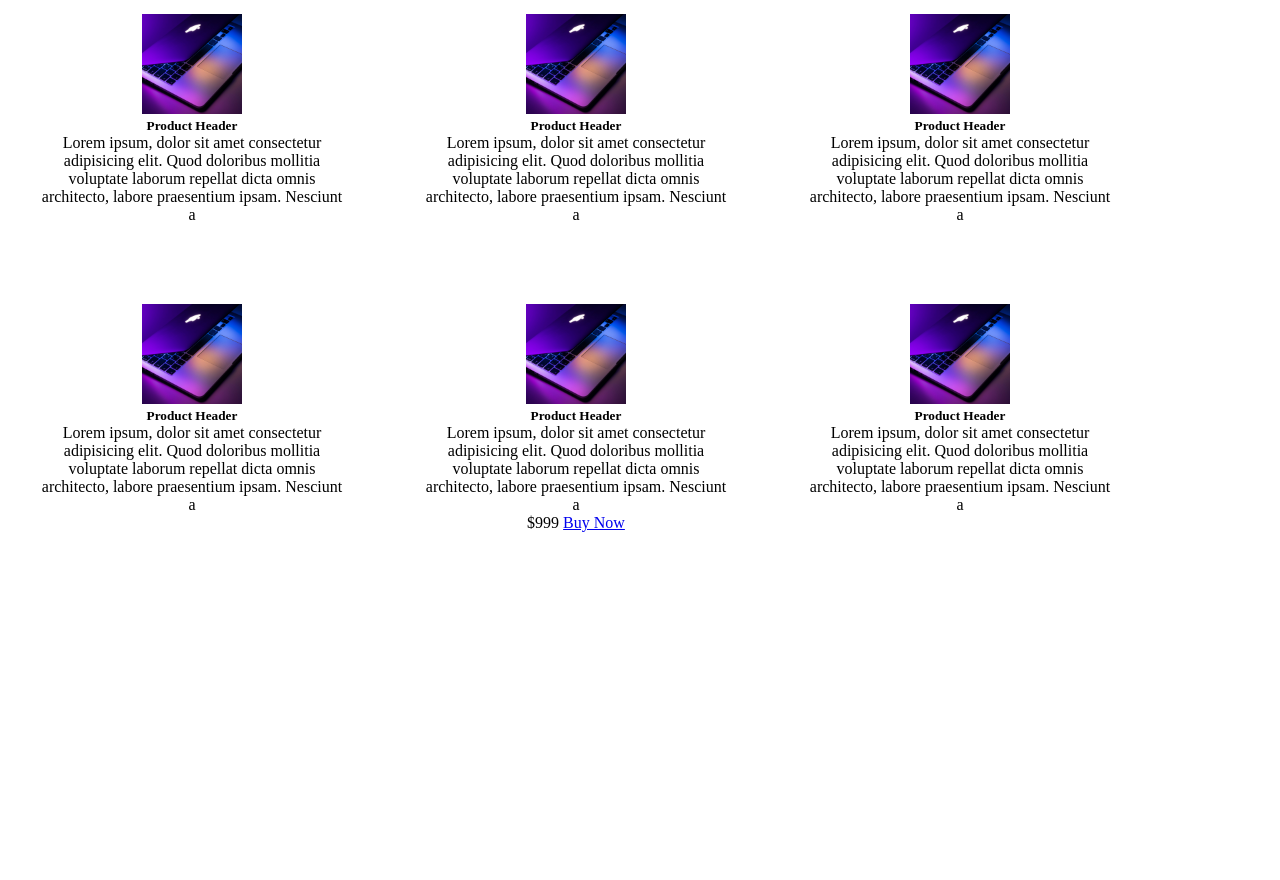
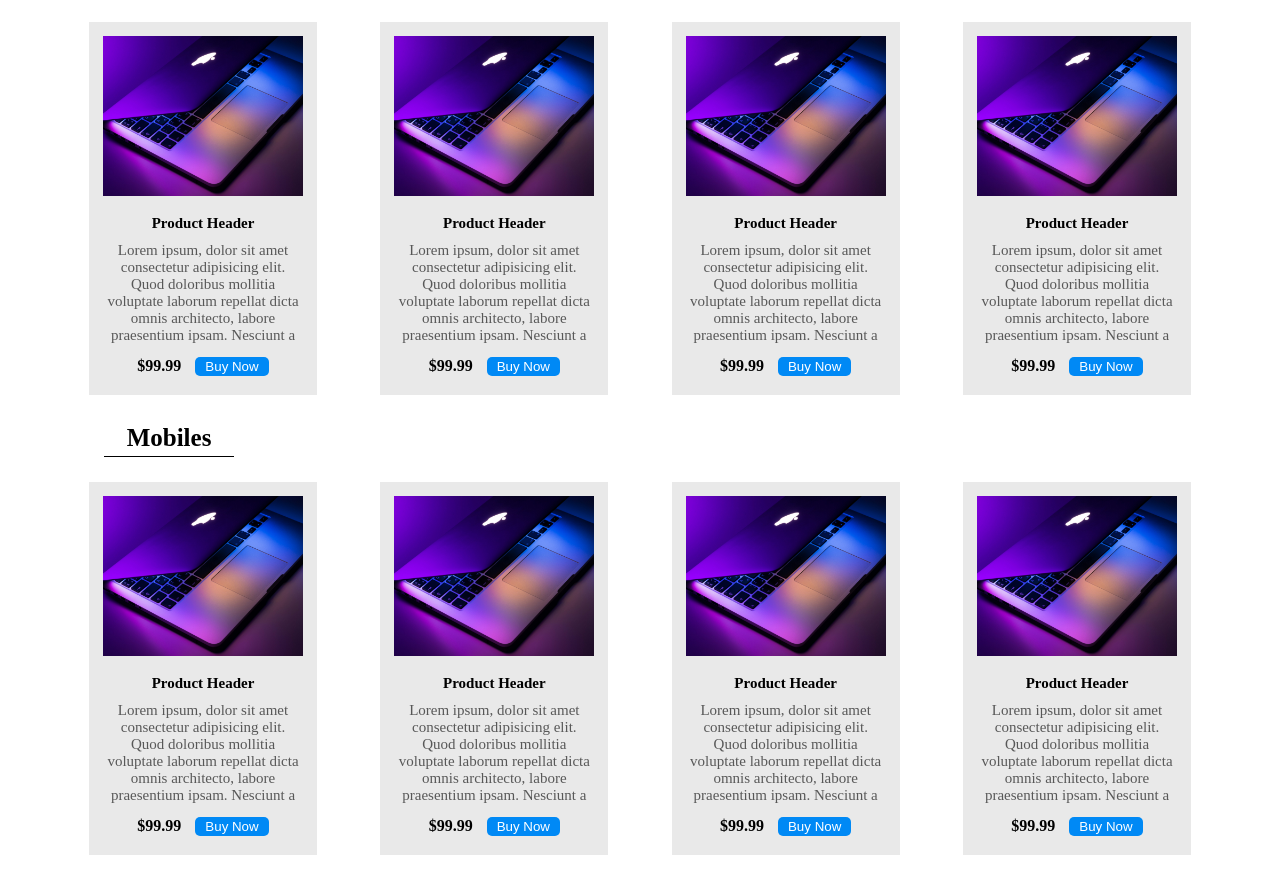
Before and after one commit to S0MS0MM1dA/WebTech, a plain HTML site: page Lab Task - 03/LabTask03.html in a window 1280 px wide. Shown: the part 149-1029 px from the top of the page. Before the commit the page ends 800 px from the top, so only its background shows below. Drawn offline with Linux system fonts and the light colour scheme.

Commit message:
Updated Lab Task-03

```diff
--- a/Lab Task - 03/LabTask03.html
+++ b/Lab Task - 03/LabTask03.html
@@ -26,6 +26,10 @@
                             Quod doloribus mollitia voluptate laborum repellat dicta omnis architecto,
                             labore praesentium ipsam. Nesciunt a
                         </p>
+                        <div class="prices">
+                            <span>$99.99</span>
+                            <button><a href="#">Buy Now</a></button>
+                        </div>
                     </div>
                 </div>
                 <div class="product-card">
@@ -38,6 +42,10 @@
                             Quod doloribus mollitia voluptate laborum repellat dicta omnis architecto,
                             labore praesentium ipsam. Nesciunt a
                         </p>
+                        <div class="prices">
+                            <span>$99.99</span>
+                            <button><a href="#">Buy Now</a></button>
+                        </div>
                     </div>
                 </div>
                 <div class="product-card">
@@ -50,9 +58,32 @@
                             Quod doloribus mollitia voluptate laborum repellat dicta omnis architecto,
                             labore praesentium ipsam. Nesciunt a
                         </p>
+                        <div class="prices">
+                            <span>$99.99</span>
+                            <button><a href="#">Buy Now</a></button>
+                        </div>
+                    </div>
+                </div>
+                <div class="product-card">
+                    <div class="product-img">
+                        <img src="Img/img_01.jpeg" alt="">
+                    </div>
+                    <div class="product-content">
+                        <h5>Product Header</h5>
+                        <p>Lorem ipsum, dolor sit amet consectetur adipisicing elit.
+                            Quod doloribus mollitia voluptate laborum repellat dicta omnis architecto,
+                            labore praesentium ipsam. Nesciunt a
+                        </p>
+                        <div class="prices">
+                            <span>$99.99</span>
+                            <button><a href="#">Buy Now</a></button>
+                        </div>
                     </div>
                 </div>
             </div>
+        </div>
+        <div class="container">
+            <h4 class="product-title">Mobiles</h4>
             <div class="products">
 
                 <div class="product-card">
@@ -65,6 +96,10 @@
                             Quod doloribus mollitia voluptate laborum repellat dicta omnis architecto,
                             labore praesentium ipsam. Nesciunt a
                         </p>
+                        <div class="prices">
+                            <span>$99.99</span>
+                            <button><a href="#">Buy Now</a></button>
+                        </div>
                     </div>
                 </div>
                 <div class="product-card">
@@ -77,8 +112,10 @@
                             Quod doloribus mollitia voluptate laborum repellat dicta omnis architecto,
                             labore praesentium ipsam. Nesciunt a
                         </p>
-                        <span>$999</span>
-                        <a href="#">Buy Now</a>
+                        <div class="prices">
+                            <span>$99.99</span>
+                            <button><a href="#">Buy Now</a></button>
+                        </div>
                     </div>
                 </div>
                 <div class="product-card">
@@ -91,6 +128,26 @@
                             Quod doloribus mollitia voluptate laborum repellat dicta omnis architecto,
                             labore praesentium ipsam. Nesciunt a
                         </p>
+                        <div class="prices">
+                            <span>$99.99</span>
+                            <button><a href="#">Buy Now</a></button>
+                        </div>
+                    </div>
+                </div>
+                <div class="product-card">
+                    <div class="product-img">
+                        <img src="Img/img_01.jpeg" alt="">
+                    </div>
+                    <div class="product-content">
+                        <h5>Product Header</h5>
+                        <p>Lorem ipsum, dolor sit amet consectetur adipisicing elit.
+                            Quod doloribus mollitia voluptate laborum repellat dicta omnis architecto,
+                            labore praesentium ipsam. Nesciunt a
+                        </p>
+                        <div class="prices">
+                            <span>$99.99</span>
+                            <button><a href="#">Buy Now</a></button>
+                        </div>
                     </div>
                 </div>
             </div>
--- a/Lab Task - 03/style.css
+++ b/Lab Task - 03/style.css
@@ -4,22 +4,29 @@
 }
 .Product-Head{
     text-align: center;
-    font-size: larger ;
-    width: 90%;
-    padding: 40px;
+    font-size: 50px;
+    width: 80%;
+    padding: 0px 20px;
+    border-bottom: 1px solid;
+    margin: 25px auto;
 }
 .container{
     width: 90%;
+    margin: auto;
 }
 .product-title{
-    font-size: large;
-    text-align: left;
-
+    font-size: 25px;
+    margin: 0px 40px;
+    border-bottom: solid 1px;
+    width: 100px;
+    padding: 4px 15px;
+    text-align: center;
 }
 .products{
     text-align: center;
     justify-content: space-between;
     display: flex;
+    margin: 15px;
 }
 
 .product-card {
@@ -30,15 +37,61 @@
 }
 
 .product-card {
-    display: flex;
-    margin: 20px;
-    padding: 20px;
-    width: 30%;
+    display: inline-block;
+    margin: 10px;
+    padding: 14px;
+    width: 25%;
     flex-direction: column;
+    max-width: 200px;
+    background-color: #2828281a;
+    transition: 0.3s ease;
+}
+
+.product-card:hover{
+    transform:scale(1.05);
+    background-color: #2828281a;
+    box-shadow: 0 6px 18px rgba(0, 0, 0, 0.25);
+    cursor: pointer;
+
 }
 .product-img img{
-    width: 100px;
-    height: 100px;
+    width: 100%;
+    height: 100%;
     object-fit: cover;
     text-align: center;
 }
+.product-img {
+    margin-bottom: 15px;
+}
+
+.product-content h5{
+    margin-bottom: 10px;
+    font-size: 15px;
+}
+
+.product-content p {
+    font-size: 15px;
+    font-weight: 100;
+    color: #585858;
+}
+.prices {
+    padding-top: 8px;
+}
+
+.prices span {
+    margin: 5px;
+    font-weight: 800;
+}
+
+.prices button {
+    border: none;
+    background: #0089f5;
+    border-radius: 5px;
+    padding: 2px 10px;
+    margin: 5px;
+}
+
+.prices button a {
+    text-decoration: none;
+    color: #ffffff;
+}
```
